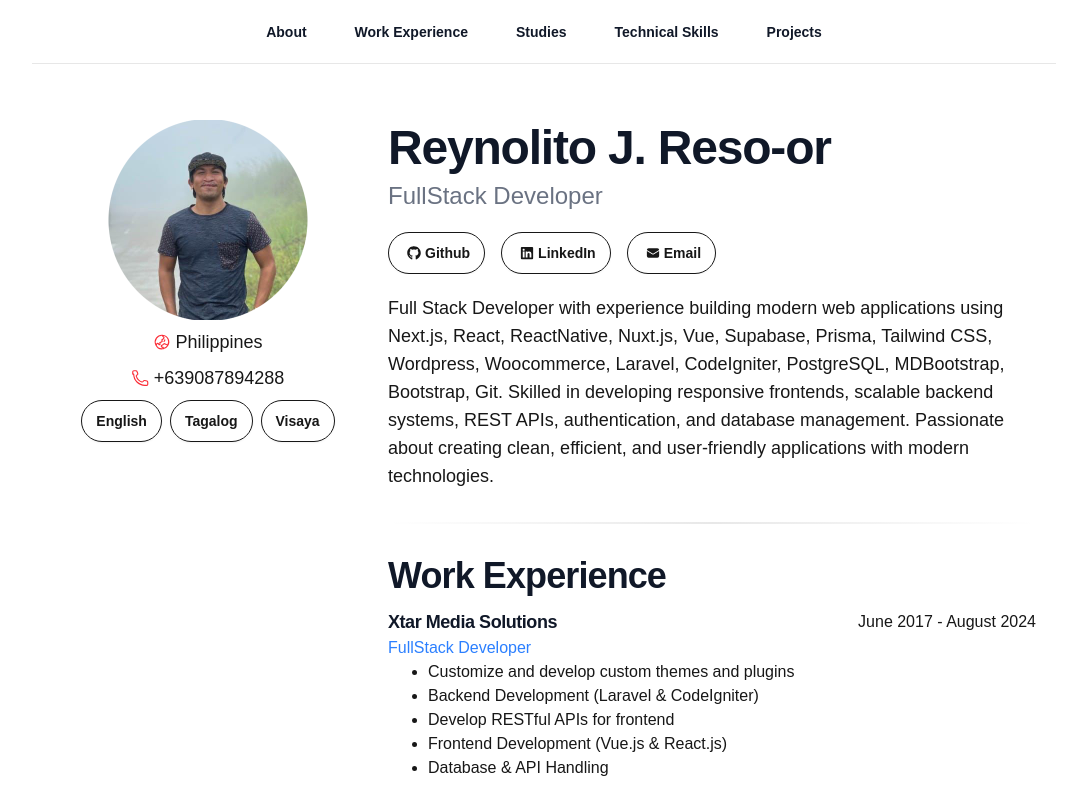
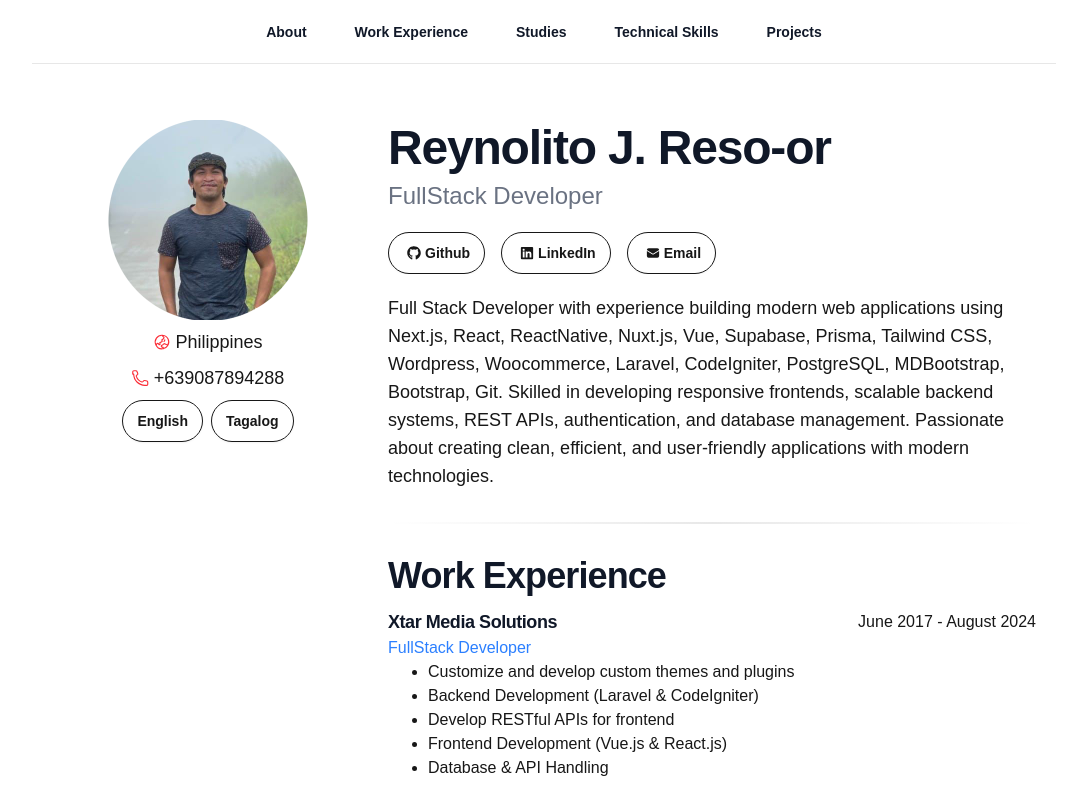
Before and after one commit to reynolitoresoor/portfolio, a Next.js app: page / in a window 1280 px wide. Shown: the top 797 px of the page, without its empty margins (96-1183 px from the left). Built offline with nearby package versions, Linux system fonts and the light colour scheme.

Commit message:
Update hero

```diff
--- a/app/components/hero.tsx
+++ b/app/components/hero.tsx
@@ -18,7 +18,6 @@ export function Hero() {
           <div className="flex">
             <a className="rounded-3xl mt-2 mx-1 border px-3.5 py-2.5 text-sm font-semibold shadow-xs focus-visible:outline-2 focus-visible:outline-offset-2 focus-visible:outline-indigo-600 flex items-center">English</a>
             <a className="rounded-3xl mt-2 mx-1 border px-3.5 py-2.5 text-sm font-semibold shadow-xs focus-visible:outline-2 focus-visible:outline-offset-2 focus-visible:outline-indigo-600 flex items-center">Tagalog</a>
-            <a className="rounded-3xl mt-2 mx-1 border px-3.5 py-2.5 text-sm font-semibold shadow-xs focus-visible:outline-2 focus-visible:outline-offset-2 focus-visible:outline-indigo-600 flex items-center">Visaya</a>
           </div>
         </div>
       </div>
```
